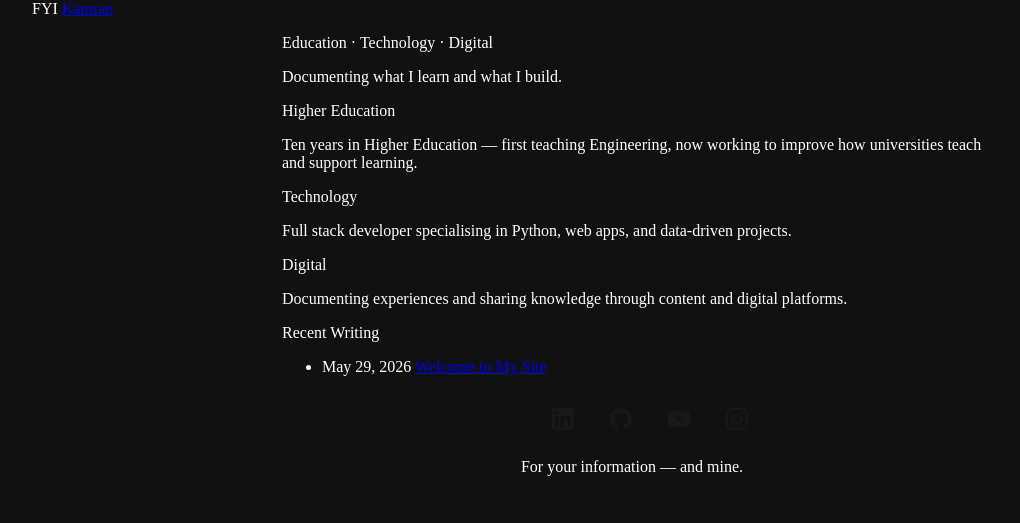
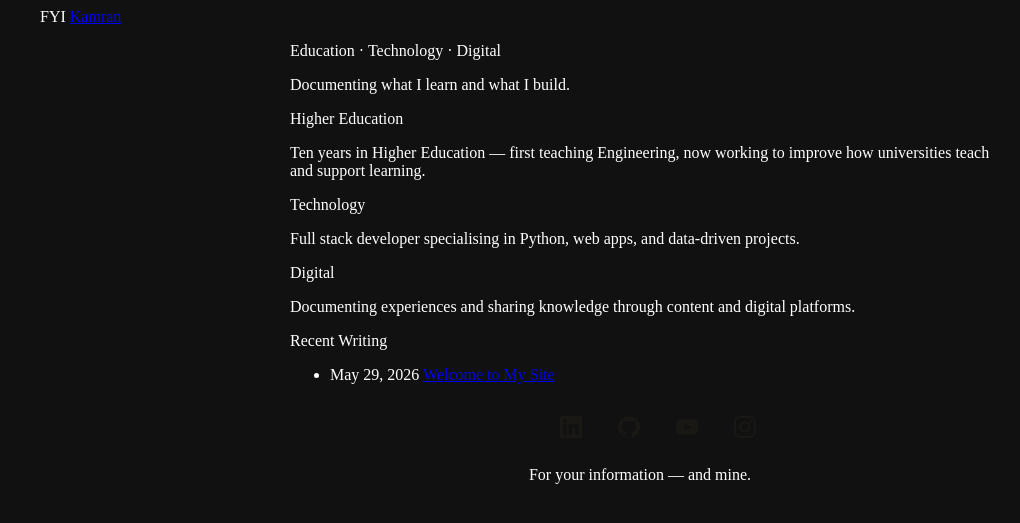
Before and after one commit to fyikamran/fyikamran.github.io, a Jekyll site: the page built from index.html, in a window 1280 px wide. Shown: the top 523 px of the page, without its empty margins (8-1028 px from the left). Built offline with Jekyll 4.4.1, drawn with Linux system fonts in a browser that asks for light colours; some web fonts are replaced.

Commit message:
Update styles.css

```diff
--- a/assets/css/styles.css
+++ b/assets/css/styles.css
@@ -9,8 +9,6 @@
 }
 
 html, body {
-  margin: 0;
-  padding: 0;
   width: 100%;
   background-color: #111;
   color: #fff;
@@ -19,14 +17,13 @@ html, body {
 .site-container {
   width: 100%;
   max-width: 1200px;
-  margin: 0 auto;
+  margin: auto;
   padding: 0 20px;
 }
 
 .post-container {
-  width: 100%;
   max-width: 700px;
-  margin: 0 auto;
+  margin: auto;
 }
 
 
```
